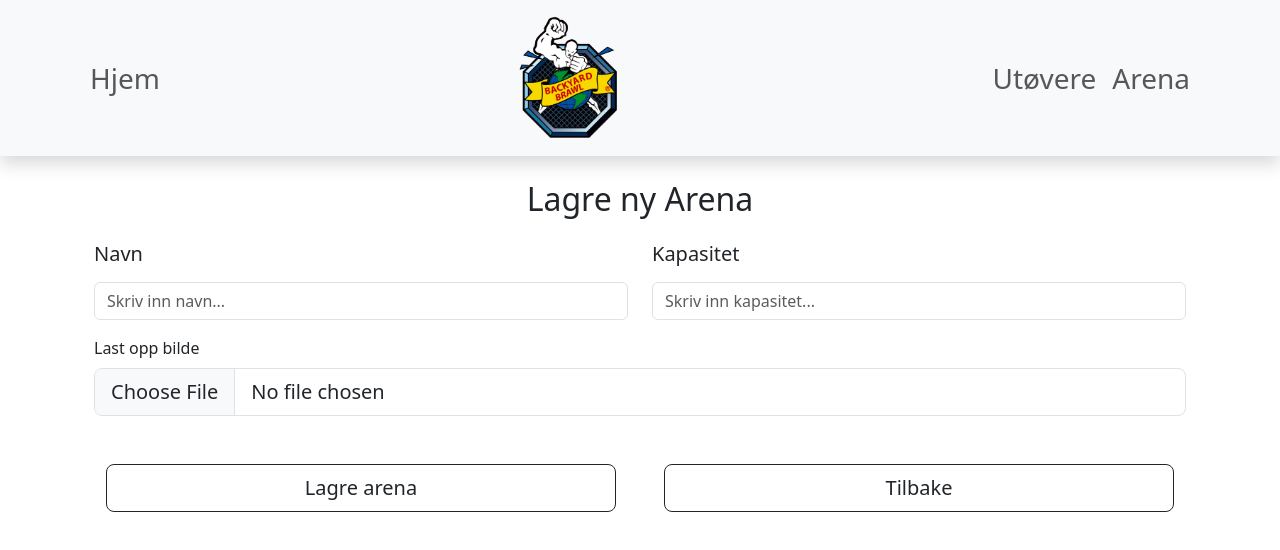
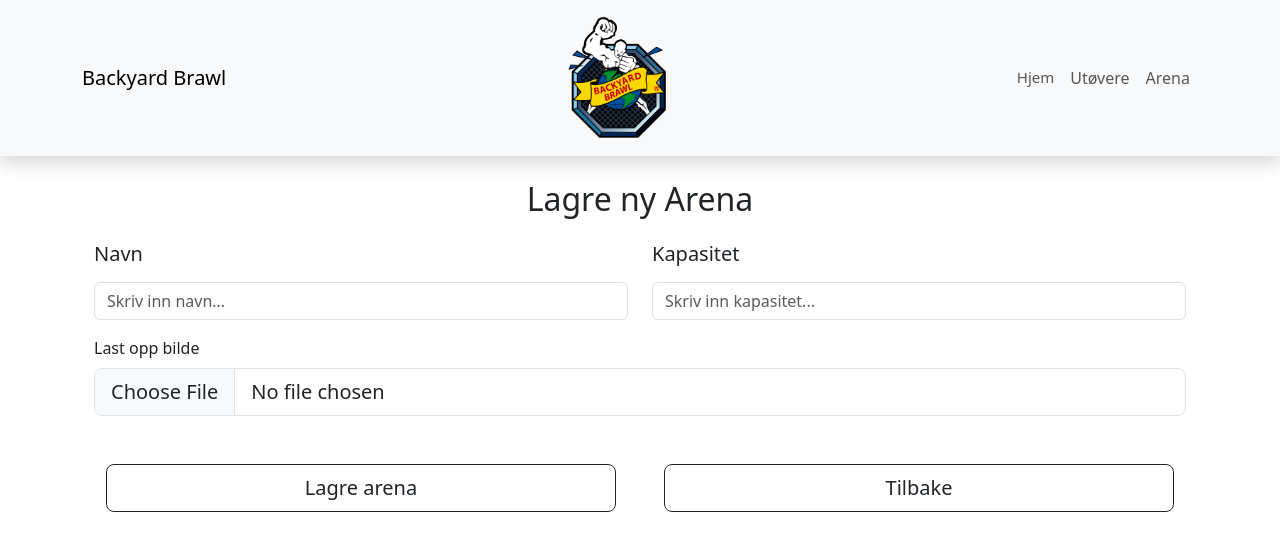
Before and after one commit to Fredrikhoolm/web3-exam, a React (Create React App) app in the folder mma/: page /create-arena in a window 1280 px wide. Shown: the top 550 px of the page. Built offline with nearby package versions, Linux system fonts and the light colour scheme; no server answers.

Commit message:
Revert "navigation shit (#10)" (#11)
This reverts commit 244316f20ecb2ef2e1b90f883db86e44bc552b5f.

```diff
--- a/mma/src/components/shared/MainNavigation.tsx
+++ b/mma/src/components/shared/MainNavigation.tsx
@@ -1,5 +1,5 @@
 import { FC } from "react";
-import { Container, Nav, Navbar, Col, Row } from "react-bootstrap";
+import { Container, Nav, Navbar } from "react-bootstrap";
 import { Link } from "react-router-dom";
 import "../../css/MainNavigation.css";
 import logo from "../../assets/images/backyard-brawl.png";
@@ -8,21 +8,18 @@
   return (
     <Navbar className="navbar shadow navbar-expand-lg navbar-black bg-light">
       <Container>
-        <Nav>
-          <Nav.Link className="fs-3 homestyle" as={Link} to="/">
-            Hjem
-          </Nav.Link>
-        </Nav>
+        <Navbar.Brand>Backyard Brawl</Navbar.Brand>
         <Navbar.Brand>
           <img src={logo} alt="logo"></img>
         </Navbar.Brand>
-
         <Nav>
-          <Nav.Link className="fs-3" as={Link} to="/athletes">
+          <Nav.Link id="home-button" as={Link} to="/">
+            Hjem
+          </Nav.Link>
+          <Nav.Link as={Link} to="/athletes">
             Utøvere
           </Nav.Link>
-
-          <Nav.Link className="fs-3" as={Link} to="/arena">
+          <Nav.Link as={Link} to="/arena">
             Arena
           </Nav.Link>
         </Nav>
--- a/mma/src/css/MainNavigation.css
+++ b/mma/src/css/MainNavigation.css
@@ -3,8 +3,8 @@
   padding: 2px;
 }
 
-.homestyle {
-  color: aqua;
+#home-button{
+  font-size: 15px;
 }
 
 .navbar-brand img {
```
